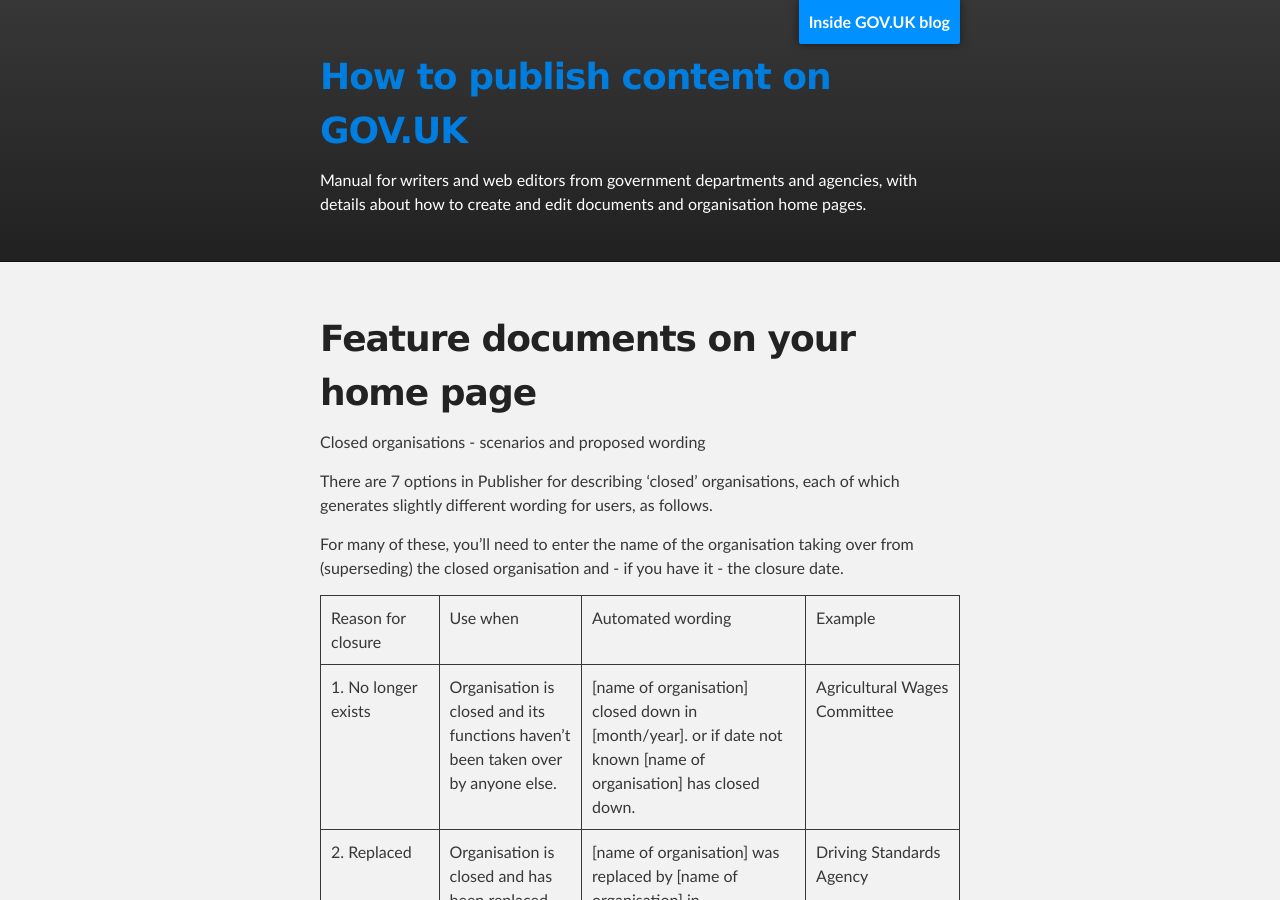
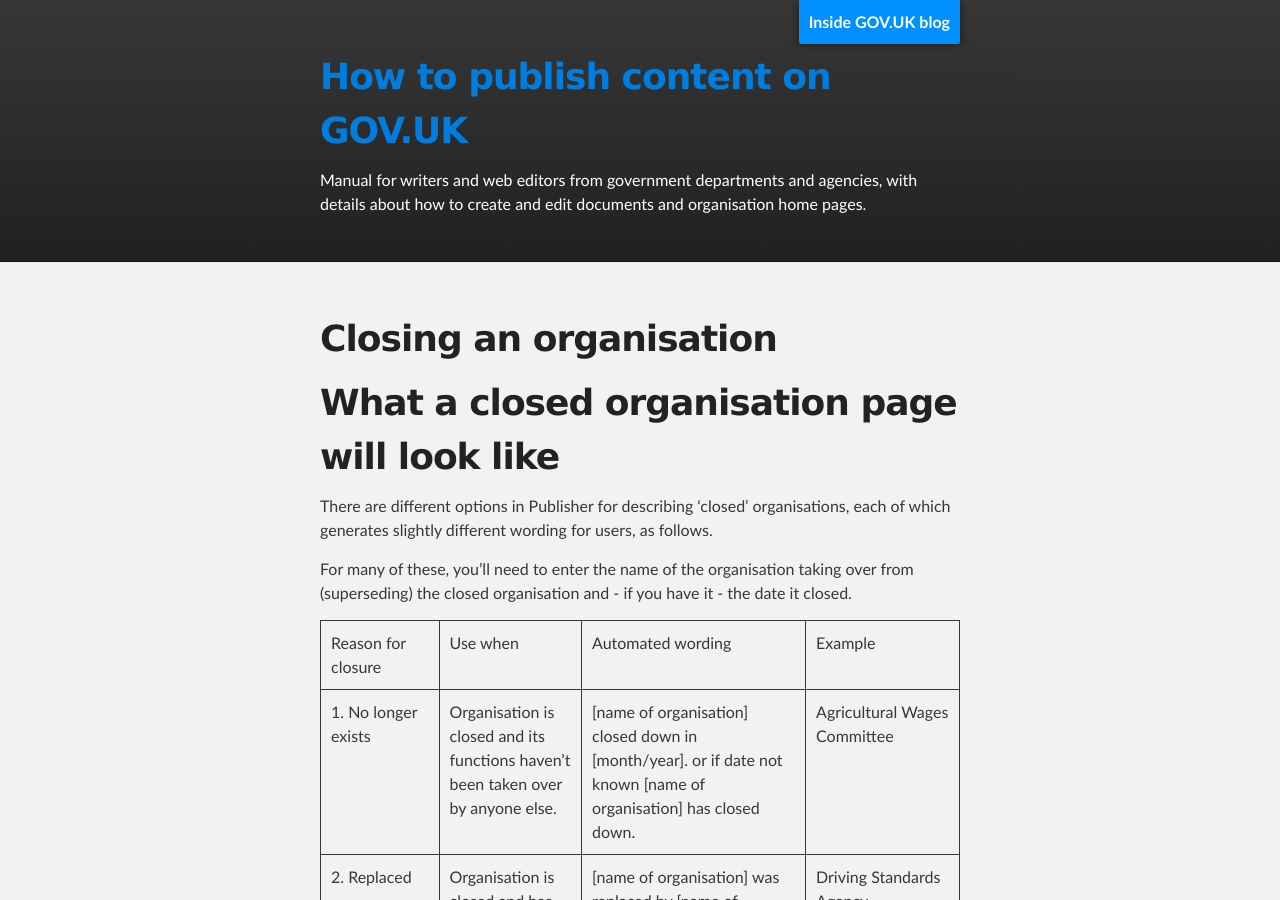
Before and after one commit to alphagov/inside-government-admin-guide, a Jekyll site: the page built from organisations-groups/closing-organisation.md, in a window 1280 px wide and 900 px high. Built offline with Jekyll 4.4.1, drawn with Linux system fonts in a browser that asks for light colours.

Commit message:
minor edits to closing org page

```diff
--- a/organisations-groups/closing-organisation.md
+++ b/organisations-groups/closing-organisation.md
@@ -3,12 +3,13 @@ layout: default
 title: How to publish content / Closing an organisation
 ---
 
-# Feature documents on your home page
-Closed organisations - scenarios and proposed wording
+# Closing an organisation
 
-There are 7 options in Publisher for describing ‘closed’ organisations, each of which generates slightly different wording for users, as follows.
+# What a closed organisation page will look like
 
-For many of these, you’ll need to enter the name of the organisation taking over from (superseding) the closed organisation and - if you have it - the closure date.
+There are different options in Publisher for describing ‘closed’ organisations, each of which generates slightly different wording for users, as follows.
+
+For many of these, you’ll need to enter the name of the organisation taking over from (superseding) the closed organisation and - if you have it - the date it closed.
 
 <table>
   <tr>
```
